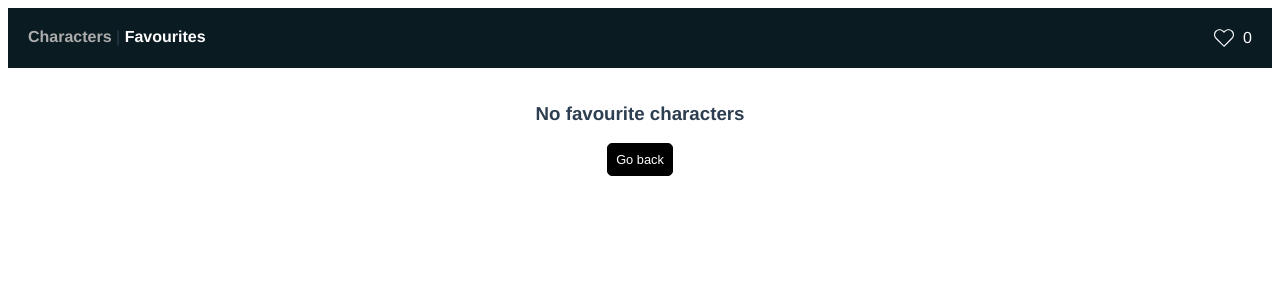
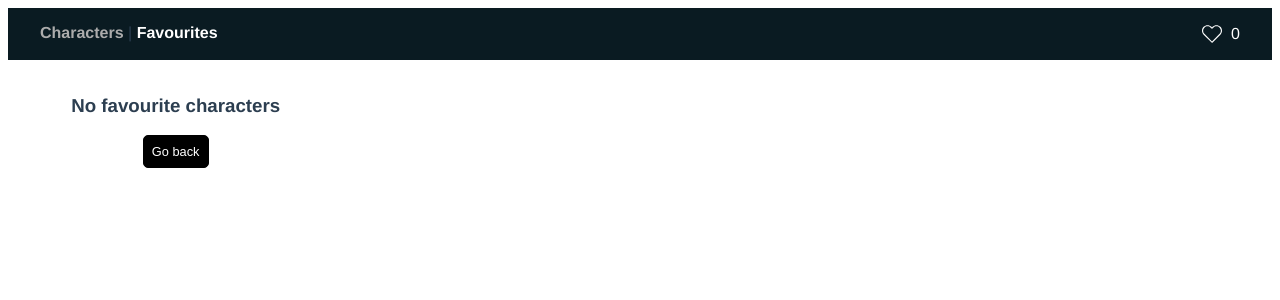
Before and after one commit to guestDI/cartoon-characters-di, a Vue app: page /favourites in a window 1280 px wide. Shown: the top 300 px of the page. Built offline with nearby package versions, Linux system fonts and the light colour scheme.

Commit message:
small refactoring

```diff
--- a/src/components/CharacterCard.vue
+++ b/src/components/CharacterCard.vue
@@ -85,12 +85,12 @@ a {
 .card {
   border: 1px solid #e5e5e5;
   border-radius: 2px;
-  width: 100%;
+  width: 13rem;
   cursor: pointer;
 
   img {
-    width: 150px;
-    height: 150px;
+    width: 13rem;
+    height: 13rem;
     object-fit: cover;
   }
 
--- a/src/components/CharacterDetailsCard.vue
+++ b/src/components/CharacterDetailsCard.vue
@@ -83,8 +83,8 @@ export default defineComponent({
   justify-content: space-between;
 
   img {
-    width: 150px;
-    height: 150px;
+    width: 13rem;
+    height: 13rem;
     object-fit: cover;
   }
 
@@ -96,6 +96,7 @@ export default defineComponent({
       flex-direction: column;
       font-size: 0.9rem;
       padding-bottom: 0.5rem;
+      line-height: 1.8;
 
       .name {
         margin: 0;
--- a/src/components/FiltersPanel.vue
+++ b/src/components/FiltersPanel.vue
@@ -35,6 +35,8 @@
 import { defineComponent, ref } from "vue";
 import RadioButton from "@/components/RadioButton.vue";
 import Button from "@/components/Button.vue";
+import { SpeciesFilter } from "@/types";
+
 export default defineComponent({
   components: {
     RadioButton,
@@ -46,7 +48,7 @@ export default defineComponent({
     let selectedFilter = ref("All");
     let keyword = ref("");
 
-    const changeFilter = (value: string) => {
+    const changeFilter = (value: SpeciesFilter) => {
       selectedFilter.value = value;
       emit("filter", value);
     };
@@ -55,9 +57,7 @@ export default defineComponent({
       emit("search", keyword.value);
     };
 
-    const isChecked = (val: string) => {
-      return val === selectedFilter.value;
-    };
+    const isChecked = (value: SpeciesFilter) => value === selectedFilter.value;
 
     return {
       keyword,
--- a/src/components/NavigationBar.vue
+++ b/src/components/NavigationBar.vue
@@ -6,9 +6,9 @@
       <router-link to="/">Characters</router-link> |
       <router-link to="/favourites">Favourites</router-link>
     </div>
-    <div class="favourites">
+    <div class="stat">
       <img src="@/assets/heart.svg" width="20" height="20" />
-      <span> {{ store.state.favourites.length }} </span>
+      <span> {{ store.getters.favouritesCount }} </span>
     </div>
   </nav>
 </template>
@@ -21,7 +21,7 @@ const store = useStore();
 
 <style lang="scss">
 nav {
-  padding: 20px;
+  padding: 1rem 2rem;
   background-color: #0a1b22;
   display: flex;
   justify-content: space-between;
@@ -36,17 +36,14 @@ nav {
     }
   }
 
-  .favourites {
+  .stat {
     display: flex;
     align-items: center;
+    color: #fff;
 
     img {
       margin-right: 0.6rem;
     }
-
-    span {
-      color: #fff;
-    }
   }
 }
 </style>
--- a/src/components/RadioButton.vue
+++ b/src/components/RadioButton.vue
@@ -7,25 +7,22 @@
     name="radioCharacter"
     :value="option"
     :checked="checked"
-    @change="$emit('input', ($event?.target as HTMLInputElement).value)"
+    @change="emit('input', ($event?.target as HTMLInputElement).value)"
   />
   <label :for="option">{{ option }}</label>
 </template>
 
-<script lang="ts">
-export default {
-  props: {
-    option: {
-      required: true,
-      type: String,
-    },
-    checked: {
-      required: true,
-      type: Boolean,
-    },
-  },
-  emits: ["input"],
-};
+<script setup lang="ts">
+import { defineProps, defineEmits } from "vue";
+import { SpeciesFilter } from "@/types";
+
+interface Props {
+  option: SpeciesFilter;
+  checked: boolean;
+}
+
+defineProps<Props>();
+const emit = defineEmits(["input"]);
 </script>
 
 <style scoped lang="scss">
--- a/src/main.ts
+++ b/src/main.ts
@@ -24,6 +24,11 @@ const store = createStore<State>({
       }
     },
   },
+  getters: {
+    favouritesCount(state) {
+      return state.favourites.length;
+    },
+  },
 });
 
 const app = createApp(App);
--- a/src/views/CharactersView.vue
+++ b/src/views/CharactersView.vue
@@ -32,12 +32,13 @@
 </template>
 
 <script lang="ts">
-import { defineComponent, ref, watchEffect } from "vue";
+import { defineComponent, Ref, ref, watchEffect } from "vue";
 import CharacterCard from "@/components/CharacterCard.vue";
 import FiltersPanel from "@/components/FiltersPanel.vue";
 import CharacterService from "@/services/CharacterService";
 import axios from "axios";
 import { useRoute } from "vue-router";
+import { Character } from "../types";
 
 export default defineComponent({
   name: "CharactersView",
@@ -50,7 +51,7 @@ export default defineComponent({
   setup() {
     const route = useRoute();
 
-    const data: any = ref(null);
+    const data: Ref<Character[]> = ref([]);
     const totalPages = ref(0);
     const selectedFilter = ref("All");
 
@@ -112,11 +113,9 @@ export default defineComponent({
 .container {
   width: 90%;
   margin: 1rem auto;
-  display: grid;
-  grid-gap: 15px;
-  grid-template-columns: repeat(auto-fit, minmax(200px, 1fr));
-  height: max-content;
-  align-content: baseline;
+  display: flex;
+  flex-wrap: wrap;
+  gap: 1rem;
 }
 
 .footer {
--- a/src/views/FavoriteCharacters.vue
+++ b/src/views/FavoriteCharacters.vue
@@ -2,7 +2,7 @@
 
 <template>
   <div class="container">
-    <div v-if="store.state.favourites.length === 0" class="empty">
+    <div v-if="store.getters.favouritesCount === 0" class="empty">
       <h3>No favourite characters</h3>
       <Button @click="router.back">Go back</Button>
     </div>
@@ -50,7 +50,7 @@ export default defineComponent({
       }
     };
 
-    if (store.state.favourites.length) {
+    if (store.getters.favouritesCount) {
       getCharacters(store.state.favourites);
     }
 
@@ -65,7 +65,7 @@ export default defineComponent({
 });
 </script>
 
-<style lang="scss">
+<style scoped lang="scss">
 .empty {
   display: flex;
   flex-direction: column;
```
Also changed, not shown: src/types.ts (+6 -4 lines).
